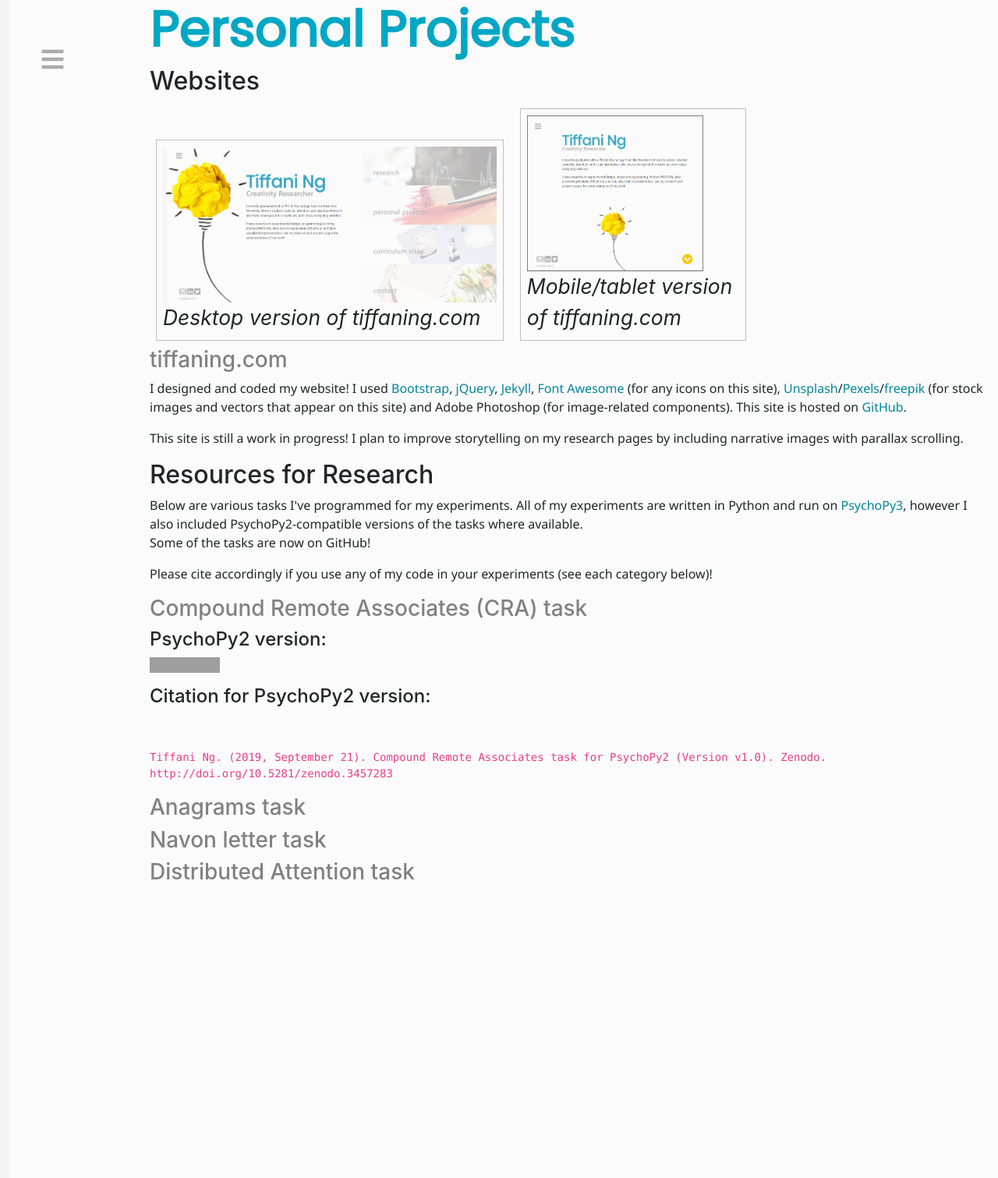
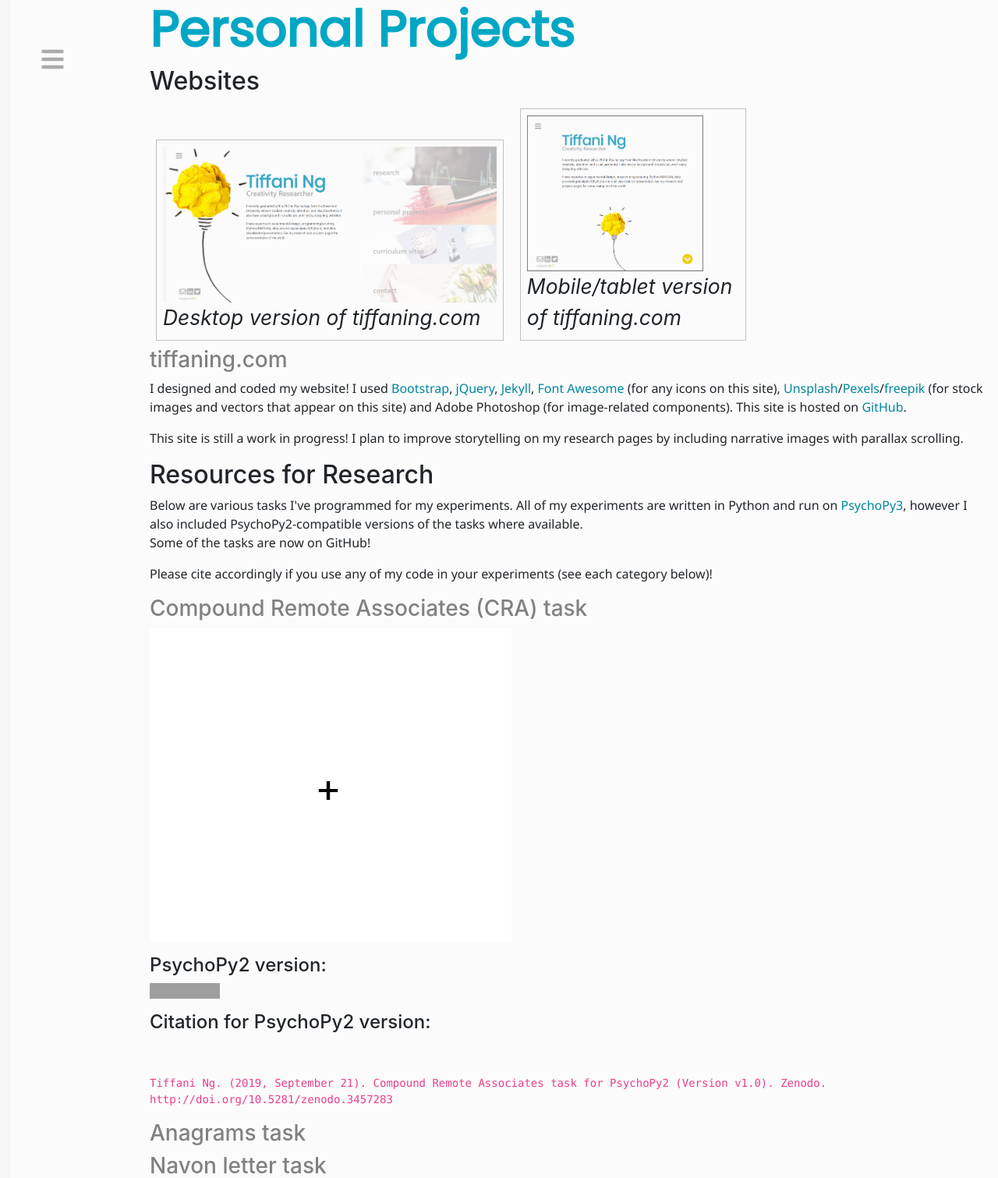
Before and after one commit to aesthetiffs/aesthetiffs.github.io, a Jekyll site: the page built from projects.html, in a window 1280 px wide. Shown: the whole page at 78% size. Built offline with Jekyll 4.4.1, drawn with Linux system fonts in a browser that asks for light colours; nearby versions of some CDN libraries; grey boxes are pictures that could not be loaded.

Commit message:
added cra to projects

```diff
--- a/projects.html
+++ b/projects.html
@@ -61,6 +61,10 @@ title: projects
 				</p>
 
 				<h3>Compound Remote Associates (CRA) task</h3>
+					<p class="">
+						<img src="files/images/cra_preview.gif">
+					</p>
+
 					<h4>PsychoPy2 version:</h4>
 						<p class="me2">
 							<a href="https://doi.org/10.5281/zenodo.3457283"><img src="https://zenodo.org/badge/DOI/10.5281/zenodo.3457283.svg" alt="DOI"></a>
```
